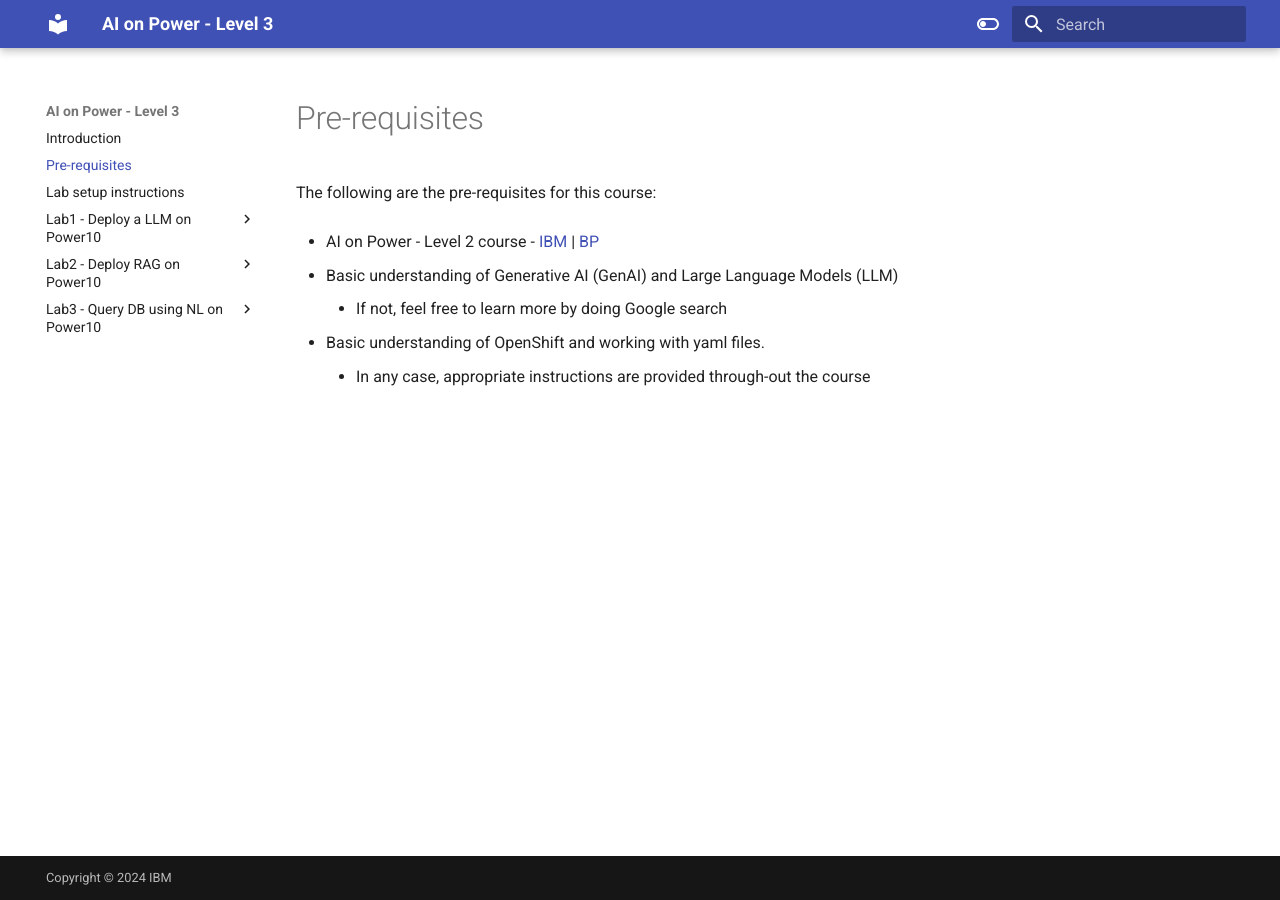
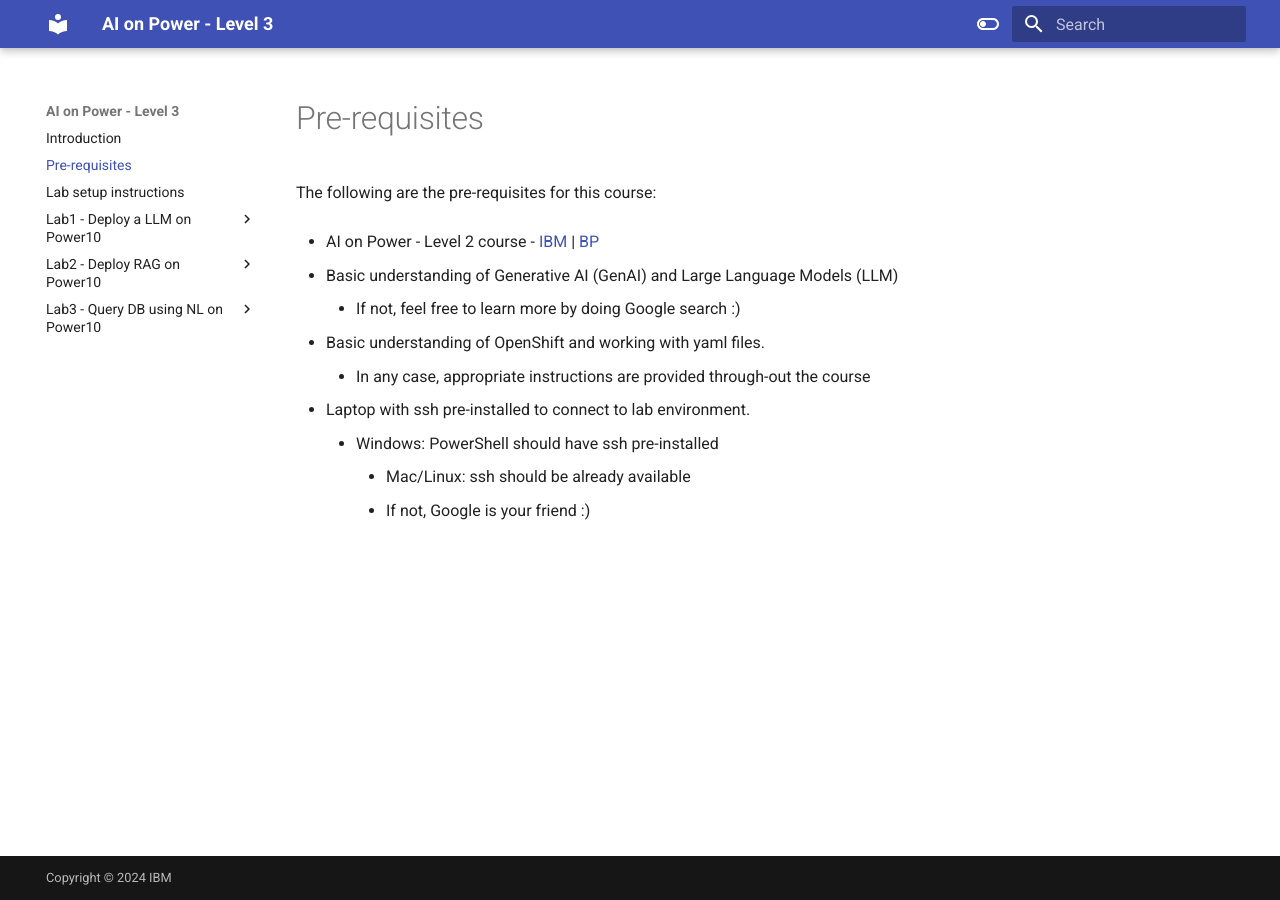
Before and after one commit to IBM/AI-on-Power-Level3, an MkDocs documentation site: the page built from docs/pre-req.md, in a window 1280 px wide. Built offline with MkDocs 1.6.1 and Material for MkDocs 9.7.7, drawn with Linux system fonts in a browser that asks for light colours.

Commit message:
Update pre-req.md

```diff
--- a/docs/pre-req.md
+++ b/docs/pre-req.md
@@ -3,7 +3,12 @@
 * AI on Power - Level 2 course - [IBM](https://yourlearning.ibm.com/activity/PLAN-95E47B97CBB5) | [BP](https://learn.ibm.com/course/view.php?id=16329)
 
 * Basic understanding of Generative AI (GenAI) and Large Language Models (LLM)
-   	- If not, feel free to learn more by doing Google search
+   	- If not, feel free to learn more by doing Google search :)
 
 * Basic understanding of OpenShift and working with yaml files.
 	- In any case, appropriate instructions are provided through-out the course
+
+* Laptop with ssh pre-installed to connect to lab environment.
+ 	- Windows: PowerShell should have ssh pre-installed
+    	- Mac/Linux: ssh should be already available
+       	- If not, Google is your friend :)
```
